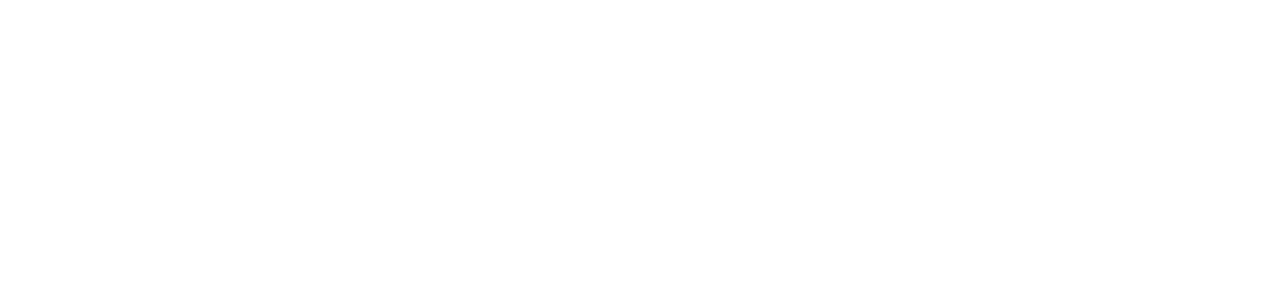
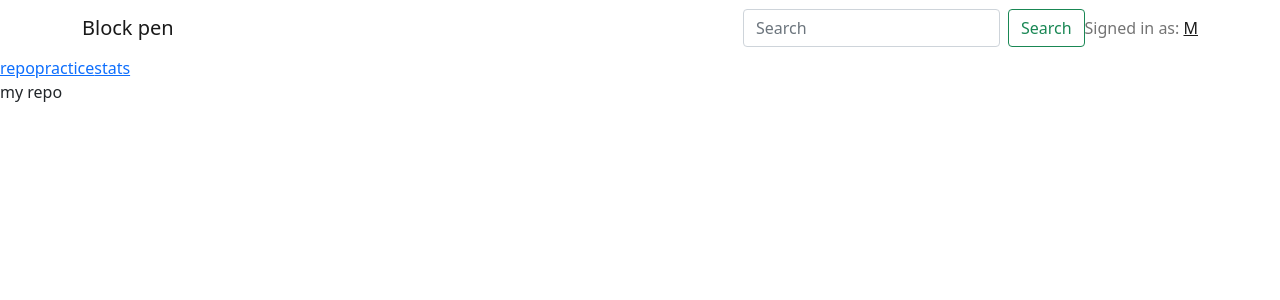
Before and after one commit to bramvar/block-pen, a React (Create React App) app: page /myrepo in a window 1280 px wide. Before the commit this address had no page. Shown: the top 300 px of the page. Built offline with nearby package versions, Linux system fonts and the light colour scheme; the HTML template or start-up script is replaced by a standard one.

Commit message:
initial dashboard components added

```diff
--- a/src/App.js
+++ b/src/App.js
@@ -1,9 +1,13 @@
 import { Container } from 'react-bootstrap';
 import {BrowserRouter as Router, Routes, Route} from "react-router-dom"
+import Dashboard from './components/Dashboard';
 //import './App.css';
 import LandingPage from './components/LandingPage';
 import LogIn from './components/LogIn';
+import PracticeOpView from './components/PracticeOpView';
+import Repository from './components/Repository';
 import SignUp from './components/SignUp';
+import Statistics from './components/Statistics';
 
 function App() {
   return (
@@ -11,7 +15,12 @@
         <Container className="w-100" style={{margin:"0px",padding:"0px",border:"0px",maxWidth:"100%"}}>
           <Router basename="">
             <Routes>
-              <Route path="/" element={<LandingPage/>}/>
+              <Route path="/landing" element={<LandingPage/>}/>
+              <Route path="/" element={<Dashboard/>}>
+                  <Route path="myrepo" element={<Repository />} />
+                  <Route path="practice" element={<PracticeOpView />} />
+                  <Route path="stats" element={<Statistics />} />
+              </Route>
               <Route path="/signup" element={<SignUp />} />
               <Route path="/login" element={<LogIn />} />
             </Routes>
--- /dev/null
+++ b/src/components/Dashboard.jsx
@@ -0,0 +1,34 @@
+import React from 'react'
+import { Container, Form, FormControl, Navbar,Button } from 'react-bootstrap'
+import { Link, Outlet } from 'react-router-dom'
+
+export default function Dashboard() {
+    return (
+        <div>
+            <Navbar expand="lg">
+                <Container>
+                    <Navbar.Brand href="/">Block pen</Navbar.Brand>
+
+                    <Navbar.Collapse className="justify-content-end">
+                        <Form className="d-flex">
+                            <FormControl
+                                type="search"
+                                placeholder="Search"
+                                className="me-2"
+                                aria-label="Search"
+                            />
+                            <Button variant="outline-success">Search</Button>
+                        </Form>
+                        <Navbar.Text>
+                            Signed in as: <a href="#r">M</a>
+                        </Navbar.Text>
+                    </Navbar.Collapse>
+                </Container>
+            </Navbar>
+            <Link to="/myrepo">repo</Link>
+            <Link to="/practice">practice</Link>
+            <Link to="/stats">stats</Link>
+            <Outlet />
+        </div>
+    )
+}
--- /dev/null
+++ b/src/components/PracticeOpView.jsx
@@ -0,0 +1,9 @@
+import React from 'react'
+
+export default function PracticeOpView() {
+    return (
+        <div>
+            Practiceeee
+        </div>
+    )
+}
--- /dev/null
+++ b/src/components/Repository.jsx
@@ -0,0 +1,9 @@
+import React from 'react'
+
+export default function Repository() {
+    return (
+        <div>
+            my repo
+        </div>
+    )
+}
--- /dev/null
+++ b/src/components/Statistics.jsx
@@ -0,0 +1,9 @@
+import React from 'react'
+
+export default function Statistics() {
+    return (
+        <div>
+            stats
+        </div>
+    )
+}
```
